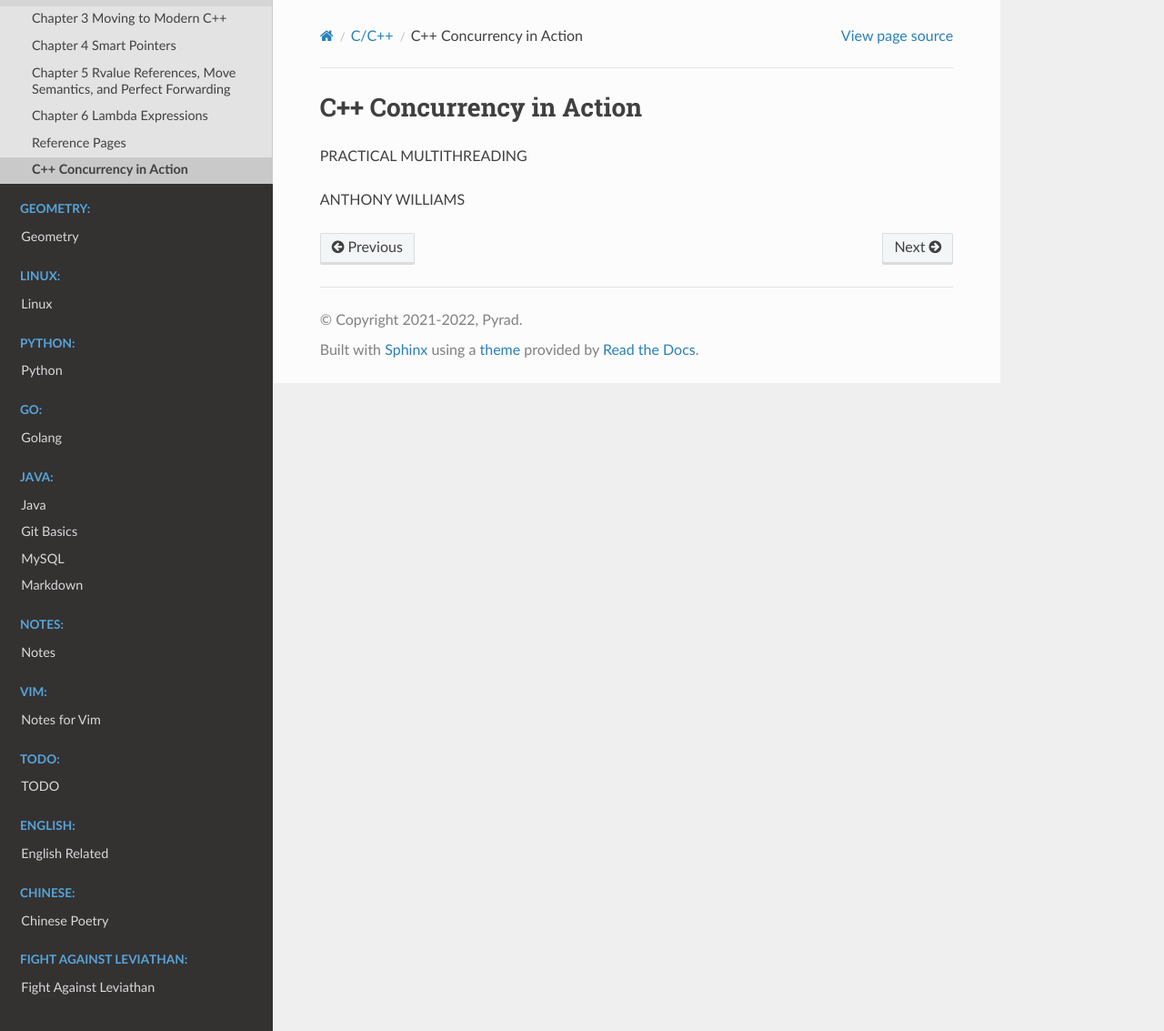
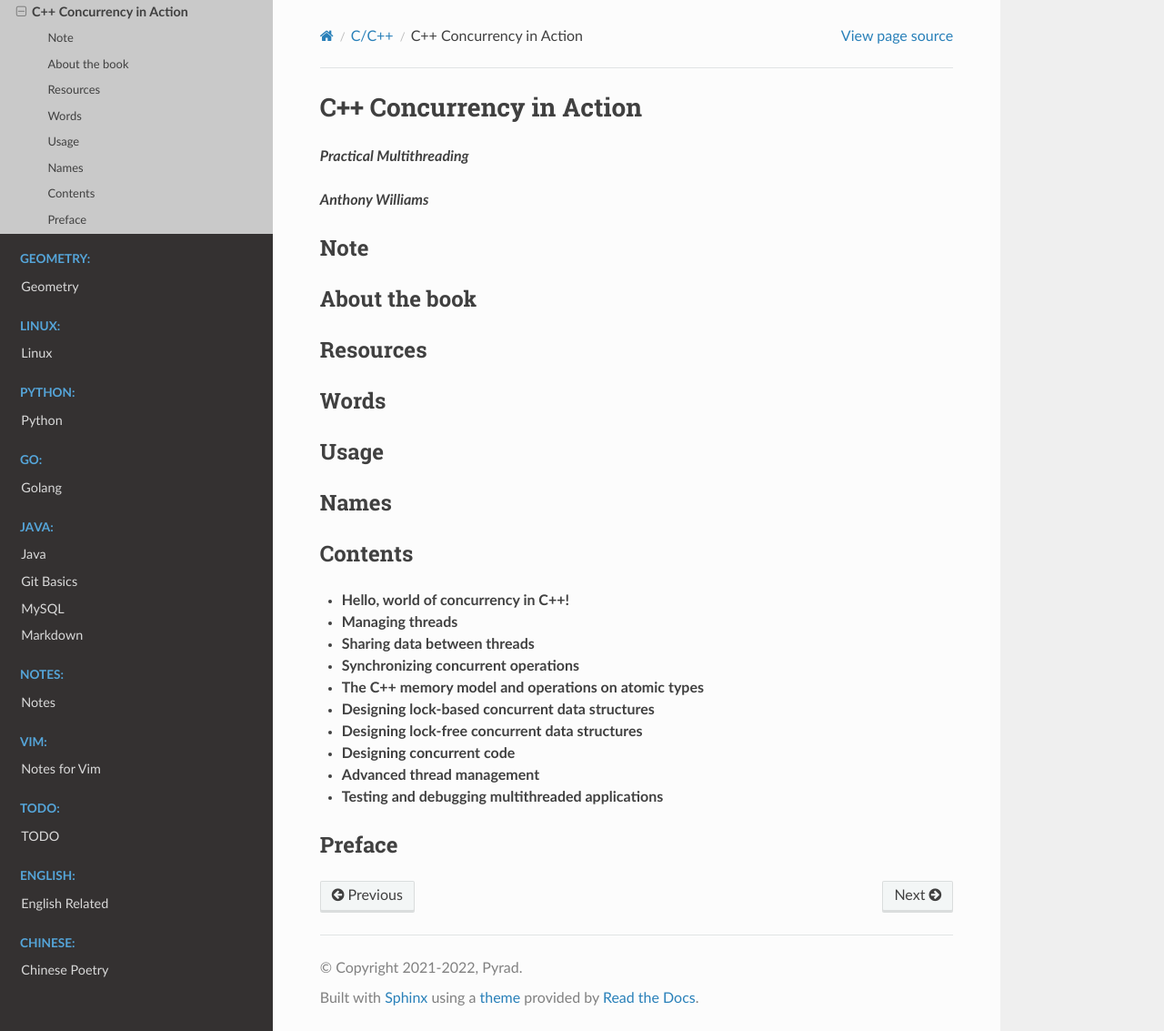
Before and after one commit to Pyrad/pyradnotes, a Sphinx documentation site: the page built from source/CPP/CppConcurrencyInAction.md, in a window 1280 px wide and 1133 px high. Shown: the whole window at 91% size. Built offline with Sphinx 7.4.7 and the Read the Docs theme 2.0.0, drawn with Linux system fonts in a browser that asks for light colours.

Commit message:
CCIA Contents of the book
Here CCIA means Cpp Concurrency In Action.

```diff
--- a/source/CPP/CppConcurrencyInAction.md
+++ b/source/CPP/CppConcurrencyInAction.md
@@ -1,5 +1,34 @@
 # C++ Concurrency in Action
 
-PRACTICAL MULTITHREADING
+***Practical Multithreading***
 
-ANTHONY WILLIAMS
+***Anthony Williams***
+
+
+## Note
+
+## About the book
+
+## Resources
+
+## Words
+
+## Usage
+
+## Names
+
+## Contents
+
+- **Hello, world of concurrency in C++!**
+- **Managing threads**
+- **Sharing data between threads**
+- **Synchronizing concurrent operations**
+- **The C++ memory model and operations on atomic types**
+- **Designing lock-based concurrent data structures**
+- **Designing lock-free concurrent data structures**
+- **Designing concurrent code**
+- **Advanced thread management**
+- **Testing and debugging multithreaded applications**
+
+
+## Preface
```
